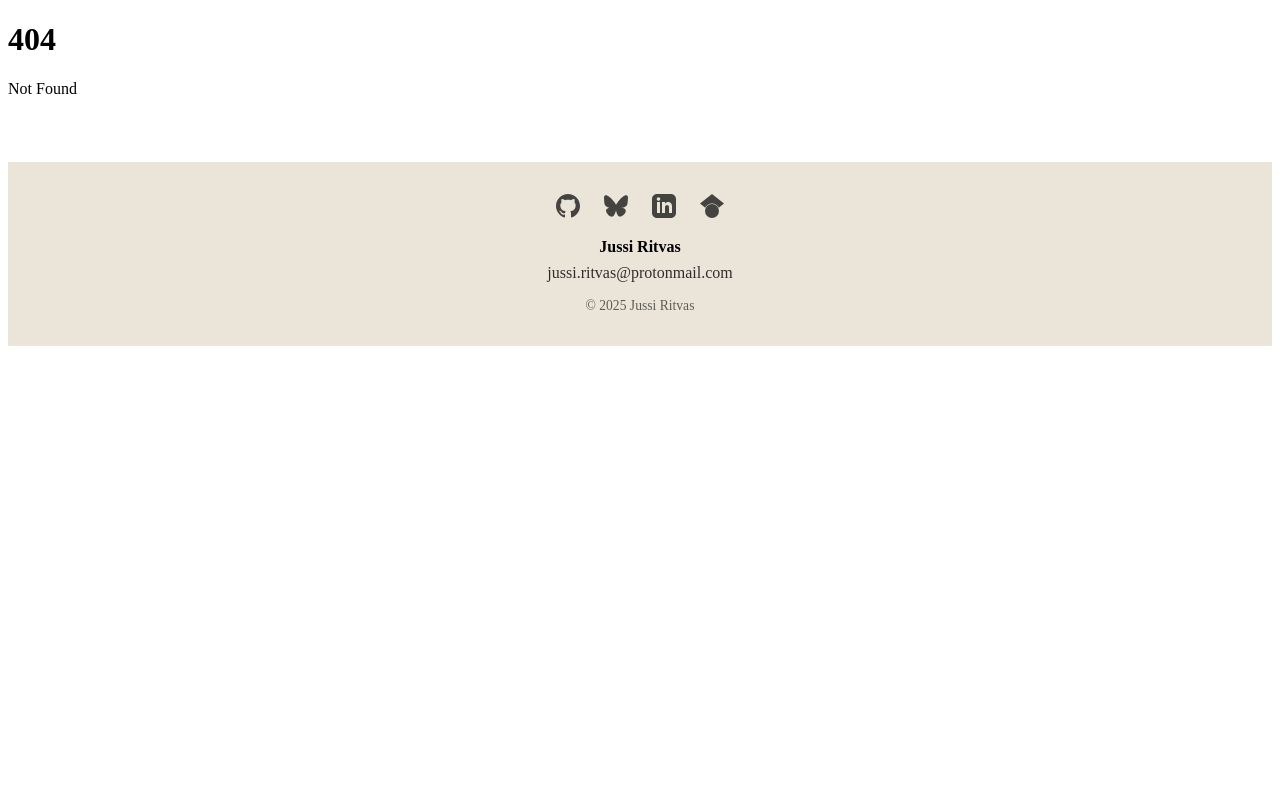
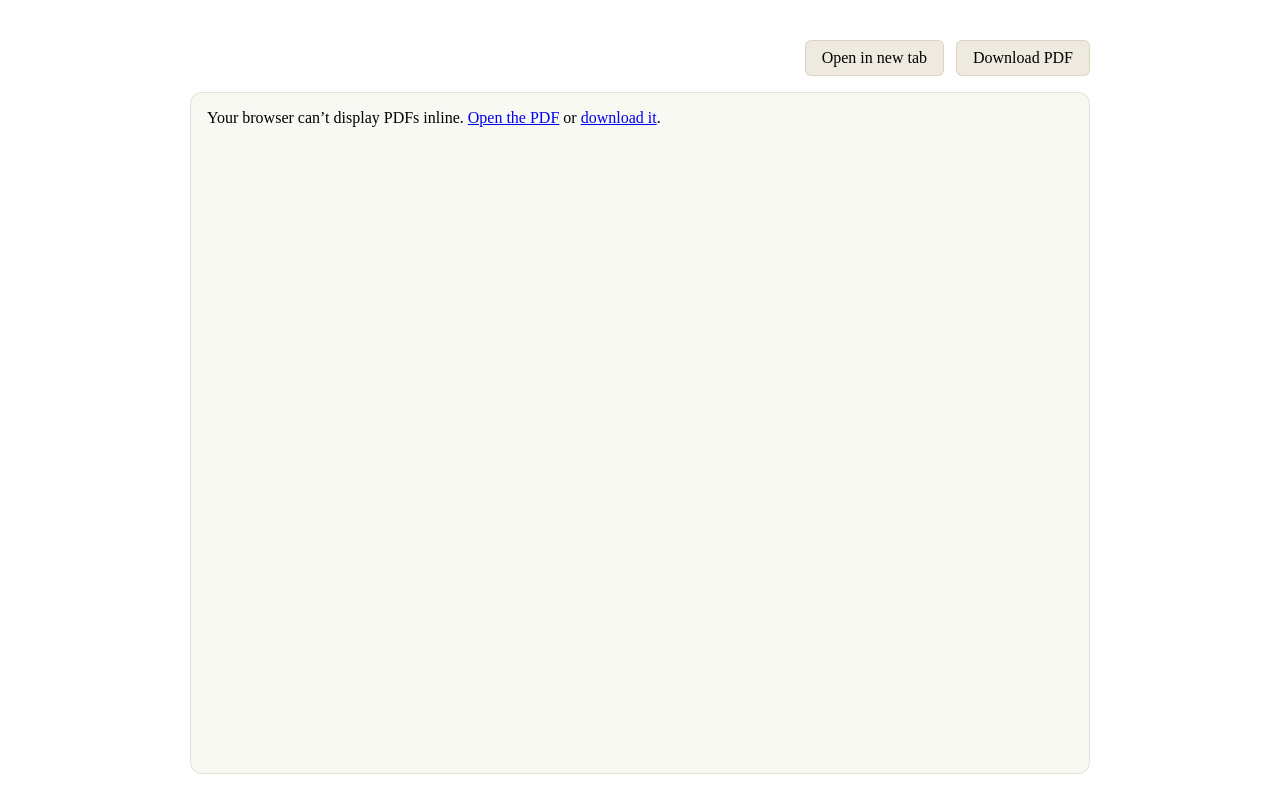
Before and after one commit to jussiritvas/jussiritvas.github.io, a SvelteKit app: page /cv in a window 1280 px wide. Before the commit this address had no page. Shown: the top 800 px of the page. Built offline with nearby package versions, Linux system fonts and the light colour scheme.

Commit message:
add current cv with IFrame

```diff
--- /dev/null
+++ b/src/routes/cv/+page.svelte
@@ -0,0 +1,81 @@
+<script>
+    import pdfFile from '$lib/assets/resume.pdf';
+
+    // Optional: many browsers honor these (Chrome/Edge often do); harmless if ignored.
+    const pdfPath = `${pdfFile}#toolbar=0&navpanes=0&scrollbar=0`;
+</script>
+
+<div class="cv-container">
+    <div class="actions">
+        <a href={pdfFile} target="_blank" rel="noreferrer" class="secondary-btn">Open in new tab</a>
+        <a href={pdfFile} download class="download-btn">Download PDF</a>
+    </div>
+
+    <div class="pdf-shell">
+        <object
+            data={pdfPath}
+            type="application/pdf"
+            aria-label="CV PDF viewer"
+            class="pdf-object"
+        >
+            <p class="pdf-fallback">
+                Your browser can’t display PDFs inline.
+                <a href={pdfFile} target="_blank" rel="noreferrer">Open the PDF</a>
+                or
+                <a href={pdfFile} download>download it</a>.
+            </p>
+        </object>
+    </div>
+</div>
+
+<style>
+    .cv-container {
+        padding: 2rem;
+        max-width: 900px;
+        margin: 0 auto;
+    }
+
+    .actions {
+        margin-bottom: 1rem;
+        display: flex;
+        justify-content: flex-end;
+        gap: 0.75rem;
+    }
+
+    .download-btn,
+    .secondary-btn {
+        padding: 0.5rem 1rem;
+        border-radius: 6px;
+        text-decoration: none;
+        color: inherit;
+        font-family: inherit;
+        transition: background-color 0.2s ease, border-color 0.2s ease;
+        border: 1px solid rgba(190, 170, 130, 0.35);
+        background-color: rgba(190, 170, 130, 0.25);
+    }
+
+    .download-btn:hover,
+    .secondary-btn:hover {
+        background-color: rgba(190, 170, 130, 0.45);
+        border-color: rgba(190, 170, 130, 0.6);
+    }
+
+    .pdf-shell {
+        border: 1px solid rgba(190, 170, 130, 0.3);
+        border-radius: 12px;
+        overflow: hidden;
+        background: rgba(245, 245, 235, 0.6);
+    }
+
+    .pdf-object {
+        width: 100%;
+        height: 85vh;
+        display: block;
+        border: 0;
+    }
+
+    .pdf-fallback {
+        padding: 1rem;
+        margin: 0;
+    }
+</style>
```
Also changed, not shown: 1 other file (tests, documents, lock files or other folders).
